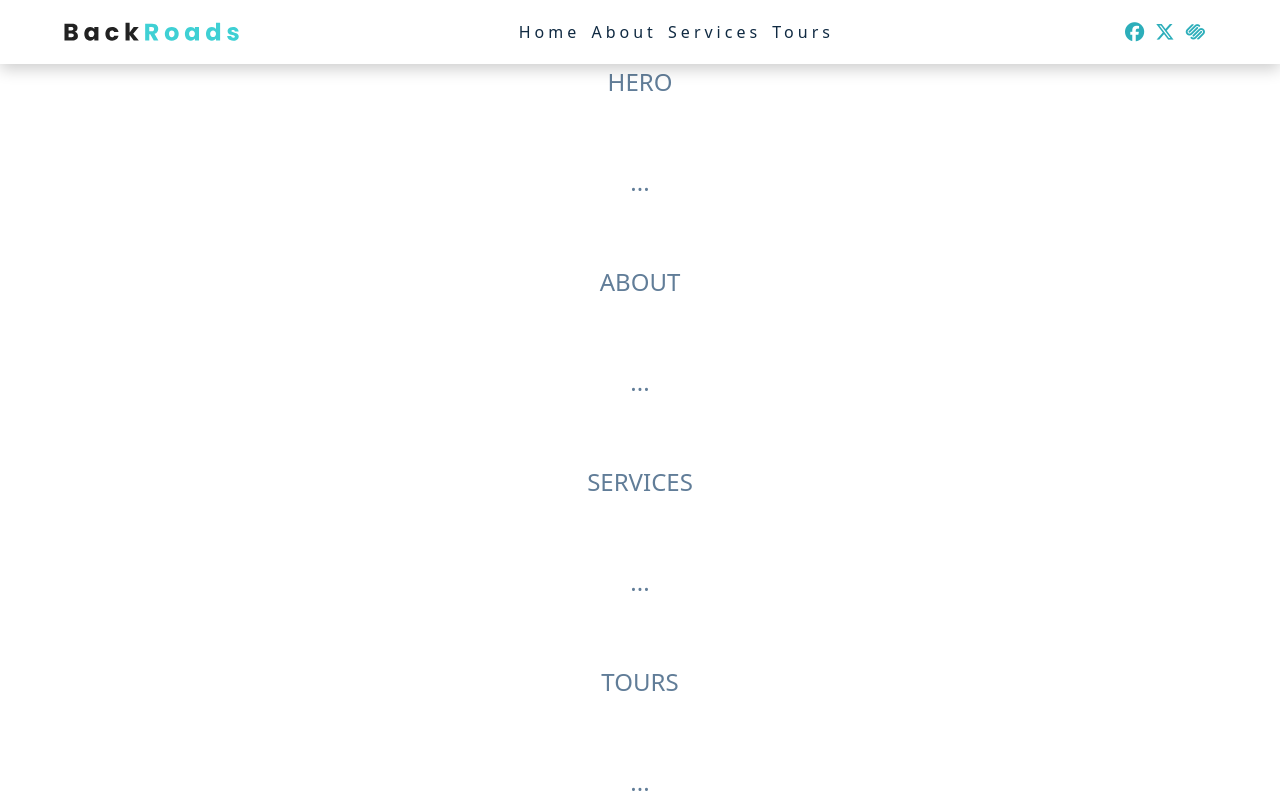
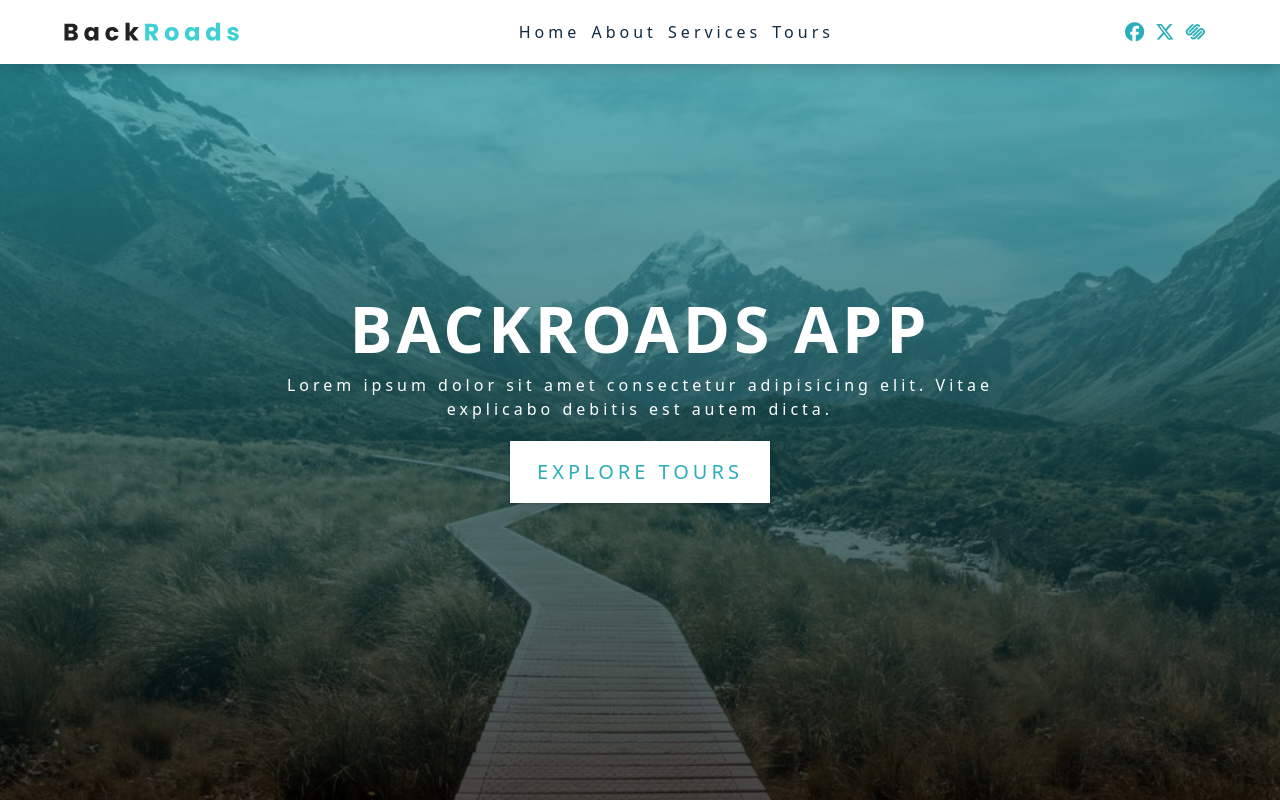
Before and after one commit to mirapery/week3-fe-pair-programming, a React (Vite) app: page / in a window 1280 px wide. Shown: the top 802 px of the page. Built offline with nearby package versions, Linux system fonts and the light colour scheme.

Commit message:
Add Hero component and convert HTML to JSX

```diff
--- a/src/components/Hero.jsx
+++ b/src/components/Hero.jsx
@@ -1,9 +1,18 @@
 function Hero() {
   return (
-    <div>
-      <p className="section-dummy">Hero</p>
-      <p className="section-dummy">...</p>
-    </div>
+    <section className="hero" id="home">
+      <div className="hero-banner">
+        <h1>backroads app</h1>
+        <p>
+          Lorem ipsum dolor sit amet consectetur adipisicing elit. Vitae explicabo
+          debitis est autem dicta.
+        </p>
+        <a href="#tours" className="btn hero-btn">
+          explore tours
+        </a>
+      </div>
+    </section>
+
   );
 }
 
```
